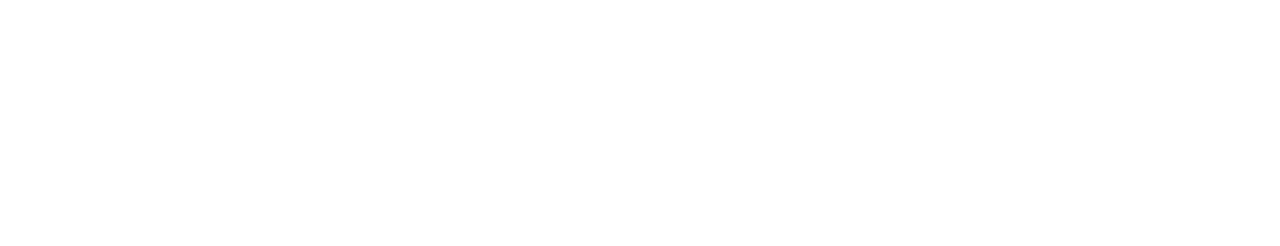
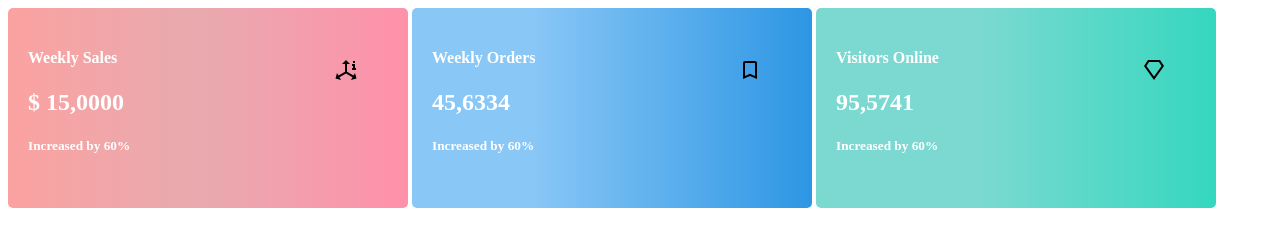
Before and after one commit to Serhii1910/Cards, a plain HTML site: page index.html in a window 1280 px wide. Drawn offline with Linux system fonts and the light colour scheme.

Commit message:
Added content

```diff
--- a/index.css
+++ b/index.css
@@ -0,0 +1,35 @@
+.pinck {
+	display: inline-block;
+	position: relative;
+	height: 200px;
+	width: 400px;
+	border-radius: 5px;
+	background-image: linear-gradient(90deg, rgba(251,162,161,1) 0%, rgba(232,170,175,1) 47%, rgba(255,145,170,1) 100%);
+}
+.blue {
+	display: inline-block;
+	position: relative;
+	height: 200px;
+	width: 400px;
+	border-radius: 5px;
+	background-image: linear-gradient(90deg, rgba(137,199,246,1) 30%, rgba(45,150,228,1) 100%);
+}
+.green {
+	display: inline-block;
+	position: relative;
+	height: 200px;
+	width: 400px;
+	border-radius: 5px;
+	background-image: linear-gradient(90deg, rgba(124,217,209,1) 40%, rgba(53,215,191,1) 100%);
+}
+article {
+	position: absolute;
+	margin: 20px;
+	color: white;
+}
+.axis-arrow, .bookmark, .diamond {
+	position: absolute;
+	top: 50px;
+	right: 50px;
+	fill: white;
+}
--- a/index.html
+++ b/index.html
@@ -7,6 +7,29 @@
 	<title>Practice</title>
 </head>
 <body>
-
+	<div class="pinck">
+		<img class="axis-arrow" src="./assets/axis-arrow-info.svg">
+		<article>
+			<h4>Weekly Sales</h4>
+			<h1>$ 15,0000</h1>
+			<h5>Increased by 60%</h5>
+		</article>
+	</div>
+	<div class="blue">
+		<img class="bookmark" src="./assets/bookmark-outline.svg">
+		<article>
+			<h4>Weekly Orders</h4>
+			<h1>45,6334</h1>
+			<h5>Increased by 60%</h5>
+		</article>
+	</div>
+	<div class="green">
+		<img class="diamond" src="./assets/diamond-outline.svg">
+		<article>
+			<h4>Visitors Online</h4>
+			<h1>95,5741</h1>
+			<h5>Increased by 60%</h5>
+		</article>
+	</div>
 </body>
 </html>
```
Also changed, not shown: assets/axis-arrow-info.svg (added), assets/bookmark-outline.svg (added), assets/diamond-outline.svg (added).
